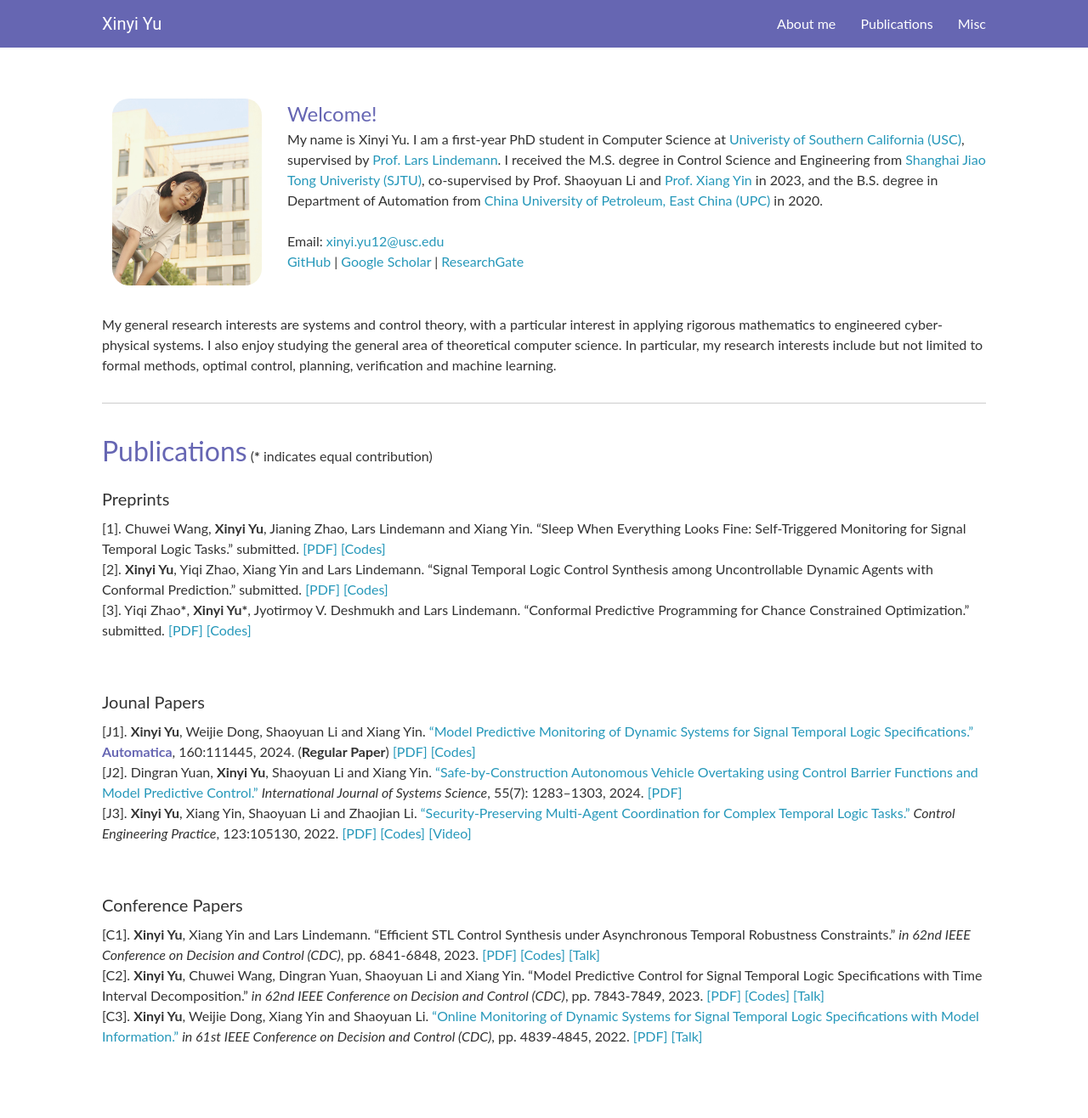
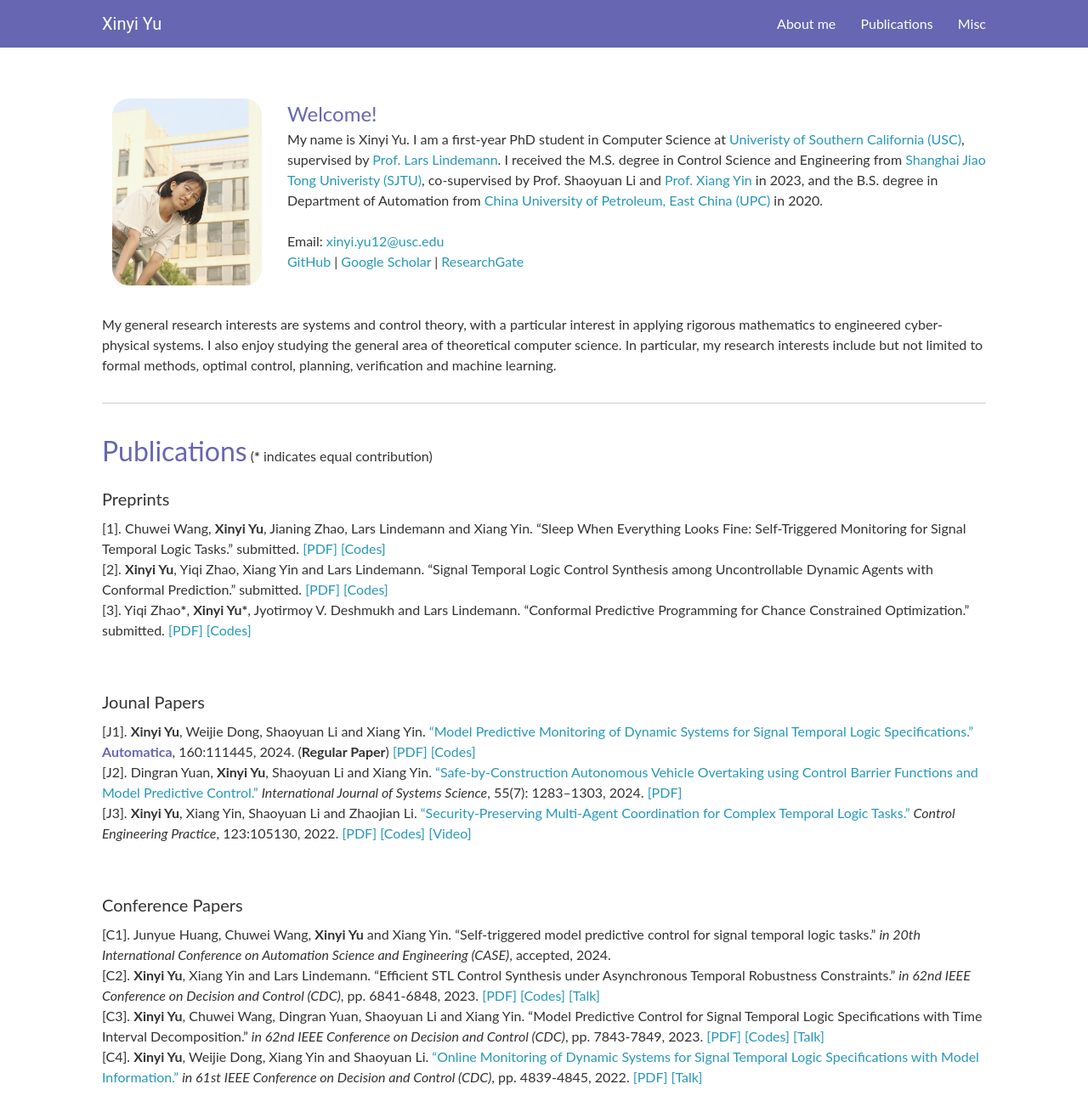
Before and after one commit to Xinyi-Yu/xinyi-yu.github.io, a Jekyll site: the page built from main.md, in a window 1280 px wide and 1396 px high. Shown: the top 1316 px of the window at 85% size. Built offline with Jekyll 4.4.1, drawn with Linux system fonts in a browser that asks for light colours; comment, search, counter and statistics services are not loaded.

Commit message:
add case

```diff
--- a/main.md
+++ b/main.md
@@ -32,6 +32,7 @@ I also enjoy studying the general area of theoretical computer science. In parti
 
 <h4>Conference Papers</h4>
 
-[C1]. **Xinyi Yu**, Xiang Yin and Lars Lindemann. "Efficient STL Control Synthesis under Asynchronous Temporal Robustness Constraints." *in 62nd IEEE Conference on Decision and Control (CDC)*, pp. 6841-6848, 2023. [[PDF]](https://arxiv.org/pdf/2307.12855.pdf){:target="_blank"} [[Codes]](https://github.com/Xinyi-Yu/ATR-cases){:target="_blank"} [[Talk]](https://www.youtube.com/watch?v=M6btzaEz9h0){:target="_blank"}\\
-[C2]. **Xinyi Yu**, Chuwei Wang, Dingran Yuan, Shaoyuan Li and Xiang Yin. "Model Predictive Control for Signal Temporal Logic Specifications with Time Interval Decomposition." *in 62nd IEEE Conference on Decision and Control (CDC)*, pp. 7843-7849, 2023. [[PDF]](../papers/2023CDC-MPC.pdf){:target="_blank"} [[Codes]](https://github.com/Xinyi-Yu/MPC4STL-TID){:target="_blank"} [[Talk]](https://www.youtube.com/watch?v=q8beAnNY0e8){:target="_blank"}\\
-[C3]. **Xinyi Yu**, Weijie Dong, Xiang Yin and Shaoyuan Li. ["Online Monitoring of Dynamic Systems for Signal Temporal Logic Specifications with Model Information."](https://ieeexplore.ieee.org/abstract/document/9993114){:target="_blank"} *in 61st IEEE Conference on Decision and Control (CDC)*, pp. 4839-4845, 2022. [[PDF]](../papers/2022CDCmonitoring.pdf){:target="_blank"} [[Talk]](https://www.youtube.com/watch?v=WHjb06kQkpw){:target="_blank"}
+[C1]. Junyue Huang, Chuwei Wang, **Xinyi Yu** and Xiang Yin. “Self-triggered model predictive control for signal temporal logic tasks.” *in 20th International Conference on Automation Science and Engineering (CASE)*, accepted, 2024. \\
+[C2]. **Xinyi Yu**, Xiang Yin and Lars Lindemann. "Efficient STL Control Synthesis under Asynchronous Temporal Robustness Constraints." *in 62nd IEEE Conference on Decision and Control (CDC)*, pp. 6841-6848, 2023. [[PDF]](https://arxiv.org/pdf/2307.12855.pdf){:target="_blank"} [[Codes]](https://github.com/Xinyi-Yu/ATR-cases){:target="_blank"} [[Talk]](https://www.youtube.com/watch?v=M6btzaEz9h0){:target="_blank"}\\
+[C3]. **Xinyi Yu**, Chuwei Wang, Dingran Yuan, Shaoyuan Li and Xiang Yin. "Model Predictive Control for Signal Temporal Logic Specifications with Time Interval Decomposition." *in 62nd IEEE Conference on Decision and Control (CDC)*, pp. 7843-7849, 2023. [[PDF]](../papers/2023CDC-MPC.pdf){:target="_blank"} [[Codes]](https://github.com/Xinyi-Yu/MPC4STL-TID){:target="_blank"} [[Talk]](https://www.youtube.com/watch?v=q8beAnNY0e8){:target="_blank"}\\
+[C4]. **Xinyi Yu**, Weijie Dong, Xiang Yin and Shaoyuan Li. ["Online Monitoring of Dynamic Systems for Signal Temporal Logic Specifications with Model Information."](https://ieeexplore.ieee.org/abstract/document/9993114){:target="_blank"} *in 61st IEEE Conference on Decision and Control (CDC)*, pp. 4839-4845, 2022. [[PDF]](../papers/2022CDCmonitoring.pdf){:target="_blank"} [[Talk]](https://www.youtube.com/watch?v=WHjb06kQkpw){:target="_blank"}
```
Also changed, not shown: misc.md (+0 -1 lines), 2 other files.
